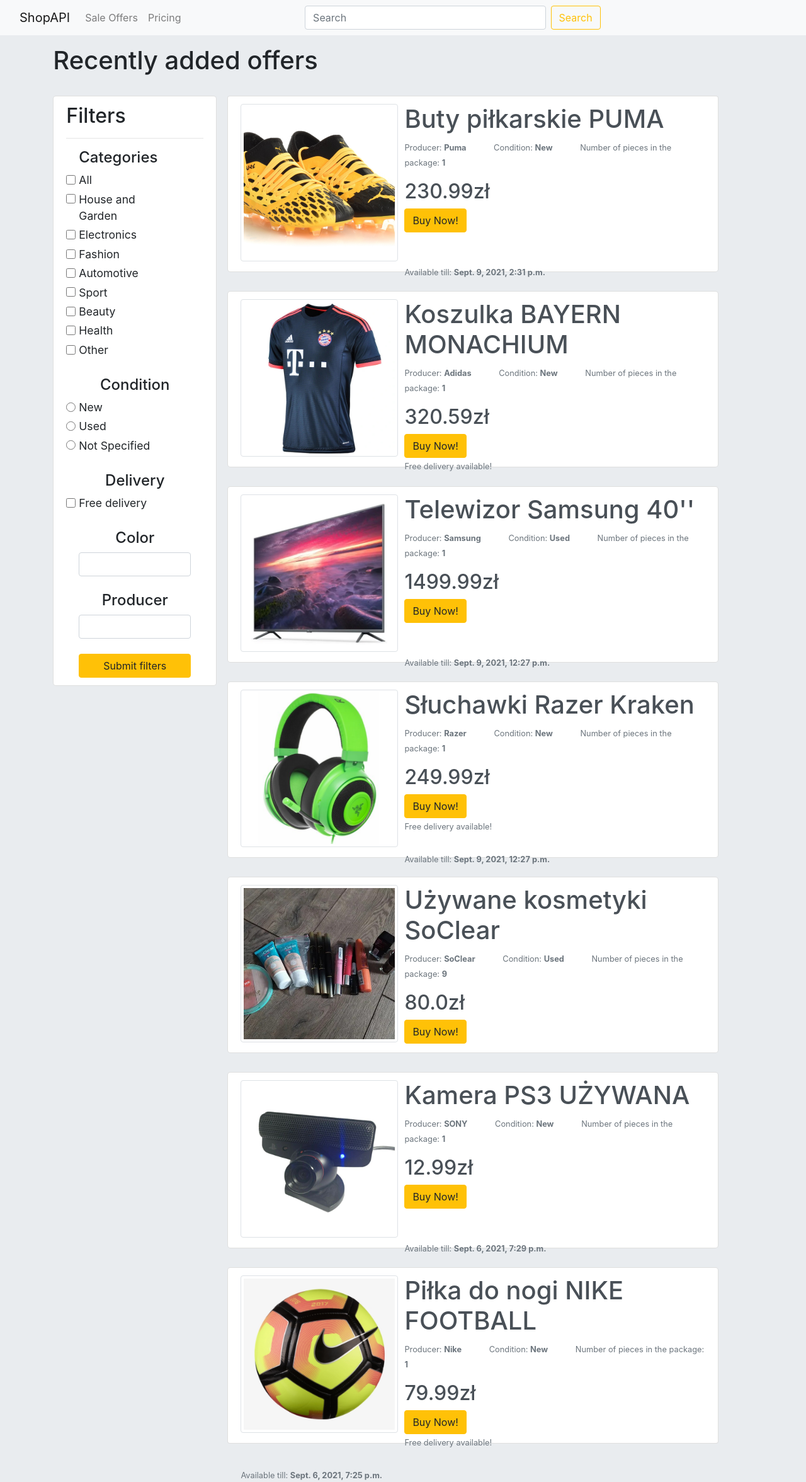
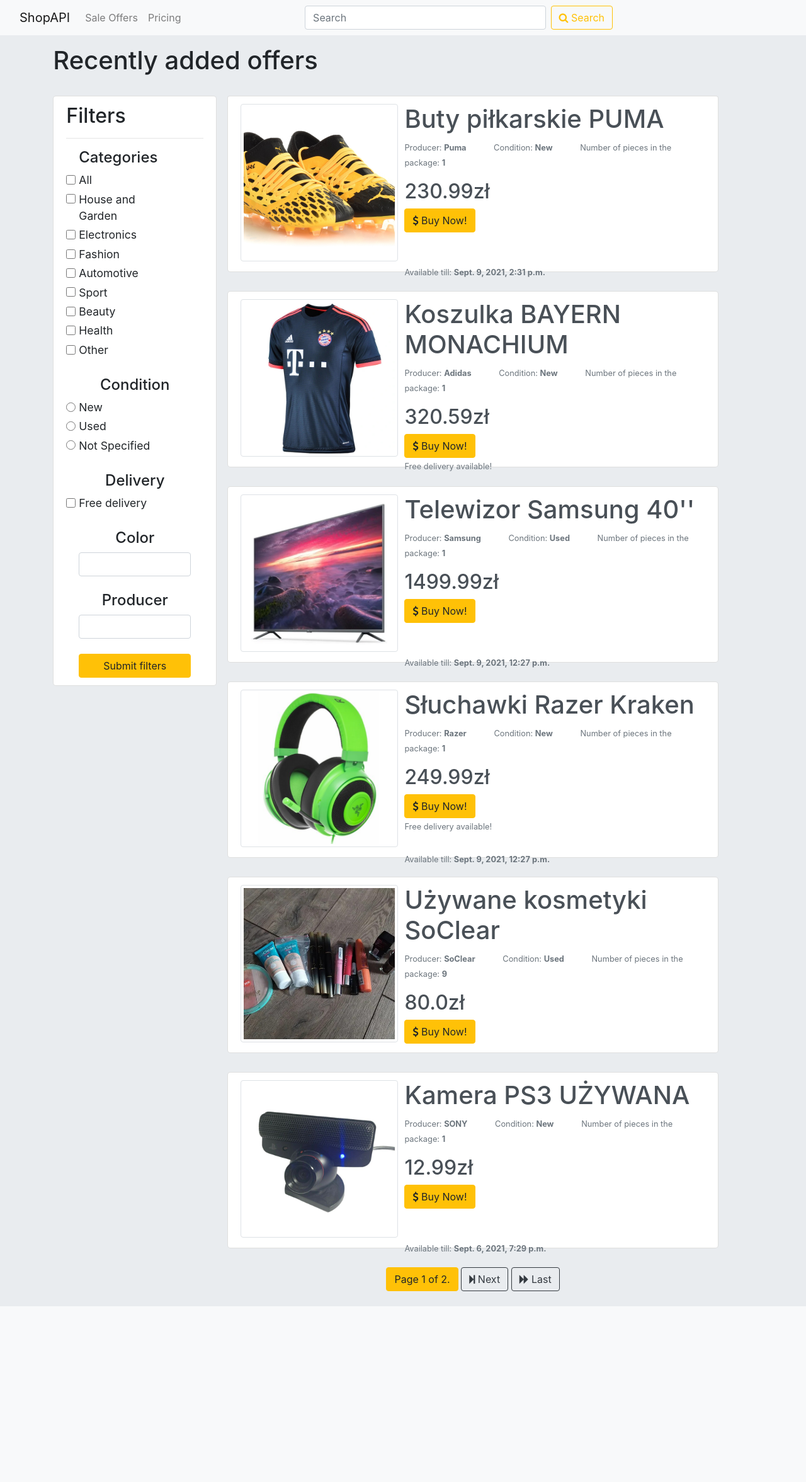
Before and after one commit to Endrju00/shopapp, a Django app: page /sales/ in a window 1280 px wide. Shown: the whole page at 63% size. After the commit the page ends 2074 px from the top, so only its background shows below. Run offline with Django 3.2, Linux system fonts and the light colour scheme; data comes from the database, SQL or seed files in the repository; some libraries are stand-ins or nearby versions.

Commit message:
Offers pagination and icons added

```diff
--- a/shop/items/templates/items/detail.html
+++ b/shop/items/templates/items/detail.html
@@ -40,8 +40,8 @@
     <div class="card-body">
       <h2 class="card-title">{{ sale.title }}</h2>
       <h3 class="card-title" style="float: left; margin-right: 30px; margin-top: 8px;">{{ sale.price }}zł</h3>
-      <button type="button" class="btn btn-warning btn-lg" style="float: left; margin-right: 10px;">Buy Now!</button>
-      <button type="button" class="btn btn-warning btn-lg">Add to cart</button><br><br>
+      <button type="button" class="btn btn-warning btn-lg" style="float: left; margin-right: 10px;"><span class="fa fa-dollar"></span> Buy Now!</button>
+      <button type="button" class="btn btn-warning btn-lg"><span class="fa fa-shopping-cart"></span> Add to cart</button><br><br>
       <p class="card-text"><small class="text-muted">
         Posted: <strong>{{ sale.pub_date }}</strong>
         <span class="characteristic">Available till: <strong>{{ sale.exp_date }}</strong></span>
--- a/shop/items/templates/items/offers_list.html
+++ b/shop/items/templates/items/offers_list.html
@@ -3,7 +3,7 @@
 {% block items %}
   <div class="items">
     {% if sales %}
-      {% for sale in sales %}
+      {% for sale in page_obj %}
         <a href="{% url 'items:detail' sale.id %}" class="list-group-item list-group-item-action offer">
           <p style="float: left;">
             <img src="{{ sale.first_image.url }}" class="img-thumbnail" style="width: 250px; height: 250px; margin-right: 10px; object-fit: cover;">
@@ -17,7 +17,7 @@
 
           <h2>{{ sale.price }}zł</h2>
 
-          <button type="button" class="btn btn-warning">Buy Now!</button>
+          <button type="button" class="btn btn-warning"><span class="fa fa-dollar"></span> Buy Now!</button>
 
           {% if sale.free_delivery %}
             <p><small class="text-muted">
@@ -33,6 +33,25 @@
           {% endif %}
         </a>
       {% endfor %}
+
+      <div class="pagination" style="width: 100%;">
+        <span class="step-links" style="margin-left: auto; margin-right: auto;">
+            {% if page_obj.has_previous %}
+                <a href="?page=1" class="btn btn-outline-dark"><span class="fa fa-step-backward"></span> First</a>
+                <a href="?page={{ page_obj.previous_page_number }}" class="btn btn-outline-dark"><span class="fa fa-backward"></span> Previous</a>
+            {% endif %}
+
+            <span class="btn btn-warning">
+                Page {{ page_obj.number }} of {{ page_obj.paginator.num_pages }}.
+            </span>
+
+            {% if page_obj.has_next %}
+                <a href="?page={{ page_obj.next_page_number }}" class="btn btn-outline-dark"><span class="fa fa-step-forward"></span> Next</a>
+                <a href="?page={{ page_obj.paginator.num_pages }}" class="btn btn-outline-dark"><span class="fa fa-forward"></span> Last</a>
+            {% endif %}
+        </span>
+      </div><br>
+
     {% else %}
       <h3>No sales are available.</h3>
     {% endif %}
--- a/shop/items/views.py
+++ b/shop/items/views.py
@@ -1,5 +1,6 @@
 from django.shortcuts import render, get_object_or_404
 from django.http import HttpResponse, Http404
+from django.core.paginator import Paginator
 from django.db.models import Q
 
 from .models import Item, SaleOffer
@@ -67,10 +68,16 @@
     elif request.method == 'GET':
         sales = SaleOffer.objects.order_by('-pub_date')
 
+    paginator = Paginator(sales, 6)
+    print(paginator)
+    page_number = request.GET.get('page')
+    page_obj = paginator.get_page(page_number)
+
     context = {
         'sales': sales,
         'categories': SaleOffer.CATEGORY,
         'conditions': Item.CONDITION,
+        'page_obj': page_obj,
     }
 
     return render(request, 'items/offers_list.html', context)
--- a/shop/templates/base.html
+++ b/shop/templates/base.html
@@ -5,11 +5,16 @@
     <meta charset="utf-8">
     <title>Shop</title>
 
+    <link rel="icon" href="{% static 'images/icon.jpg' %}">
+
     <!-- BOOTSTRAP -->
     <link rel="stylesheet" href="https://stackpath.bootstrapcdn.com/bootstrap/4.1.3/css/bootstrap.min.css"
      integrity="sha384-MCw98/SFnGE8fJT3GXwEOngsV7Zt27NXFoaoApmYm81iuXoPkFOJwJ8ERdknLPMO" crossorigin="anonymous">
     <script src="https://stackpath.bootstrapcdn.com/bootstrap/4.1.3/js/bootstrap.min.js"
      integrity="sha384-ChfqqxuZUCnJSK3+MXmPNIyE6ZbWh2IMqE241rYiqJxyMiZ6OW/JmZQ5stwEULTy" crossorigin="anonymous"></script>
+
+     <!-- icons -->
+    <link href="https://maxcdn.bootstrapcdn.com/font-awesome/4.7.0/css/font-awesome.min.css" rel="stylesheet">
 
      <!-- css -->
     <link rel="stylesheet" href="{% static 'css/master.css' %}">
@@ -36,7 +41,7 @@
         <form class="form-inline" action="{% url 'items:index' %}" method="post">
           {% csrf_token %}
           <input class="form-control mr-sm-2" name="search-bar" type="search" placeholder="Search" aria-label="Search" style="width: 50%;">
-          <button class="btn btn-outline-warning my-2 my-sm-0" type="submit">Search</button>
+          <button class="btn btn-outline-warning my-2 my-sm-0" type="submit"><span class="fa fa-search"></span> Search</button>
         </form>
       </div>
     </nav><br>
--- a/shop/templates/index.html
+++ b/shop/templates/index.html
@@ -6,7 +6,7 @@
 
     <div class="position-fixed" style="width: 22%; margin-left: 3%;">
       <ul class="list-group">
-        <li class="list-group-item active" aria-current="true" id="top-item">Categories</li>
+        <li class="list-group-item active" aria-current="true" id="top-item" style="font-size: 1.2rem;"><span class="fa fa-filter"></span> Categories</li>
         <a href="{% url 'items:index' %}" class="list-group-item list-group-item-action">All</a>
 
         {% for key in categories %}
```
Also changed, not shown: shop/static/images/icon.jpg (added).
